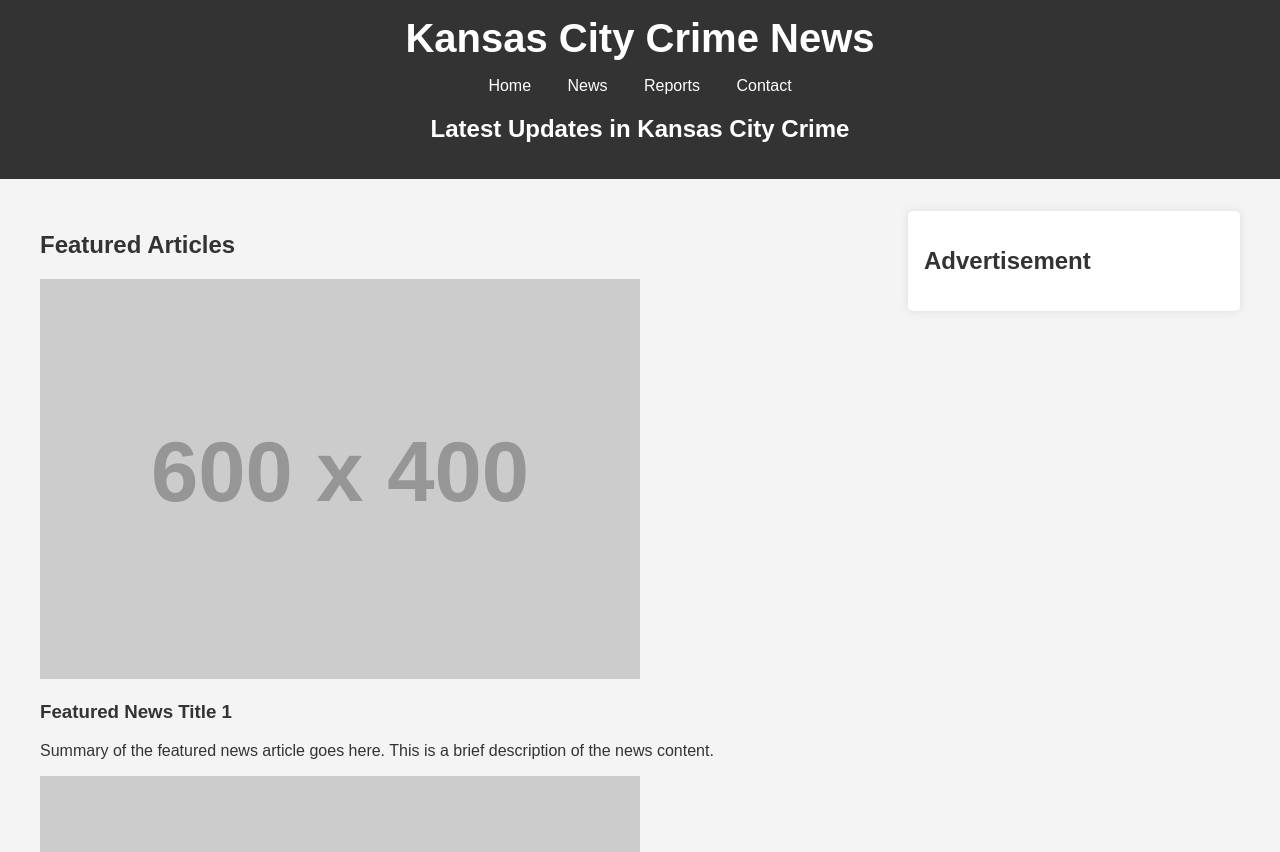
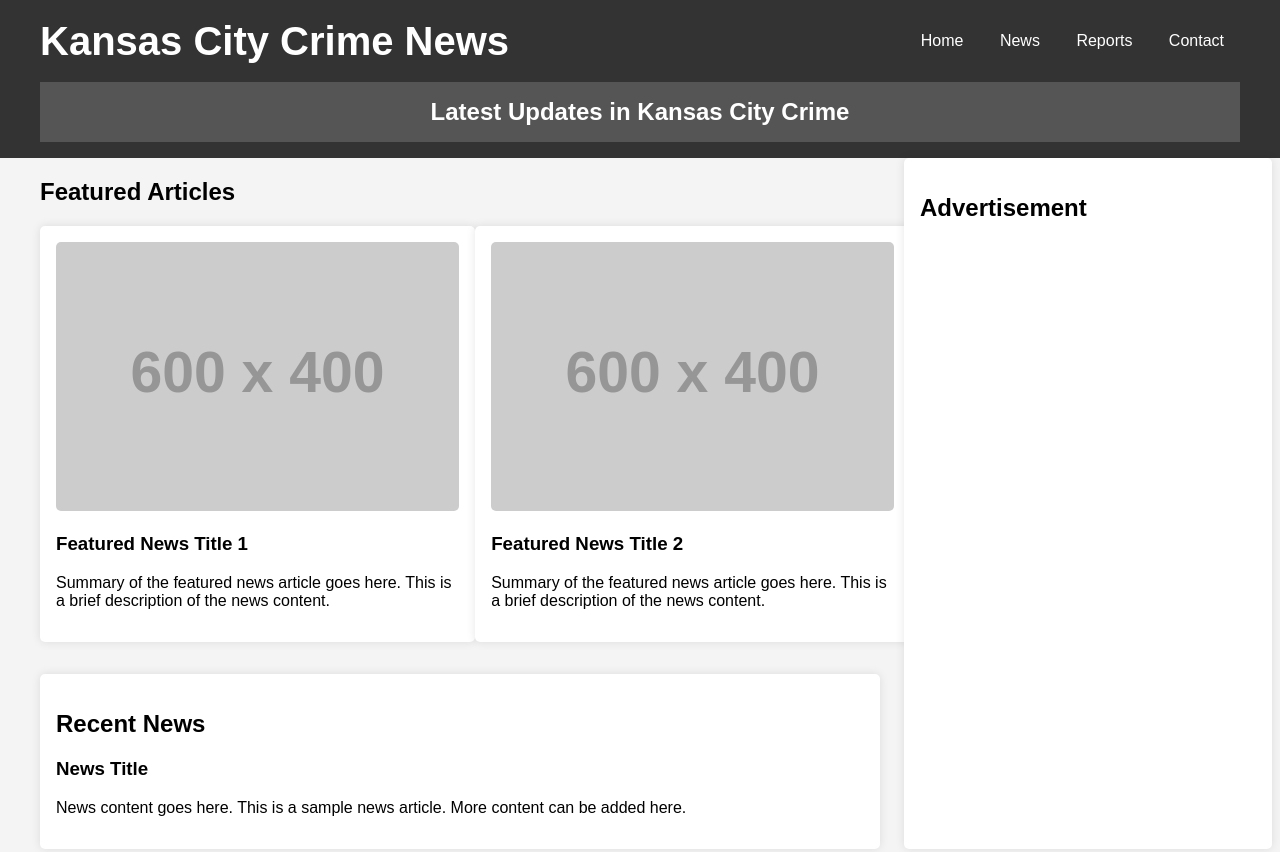
Before and after one commit to KansasCity816/JayMarcel, a plain HTML site: page index.html in a window 1280 px wide. Shown: the top 852 px of the page. Drawn offline with Linux system fonts and the light colour scheme; placeholder pictures from the web are drawn by us.

Commit message:
Update styles.css

```diff
--- a/styles.css
+++ b/styles.css
@@ -3,20 +3,24 @@ body {
     margin: 0;
     padding: 0;
     background-color: #f4f4f4;
-    color: #333;
+}
+
+.container {
+    max-width: 1200px;
+    margin: 0 auto;
+    padding: 0 1rem;
 }
 
 header {
     background-color: #333;
     color: #fff;
     padding: 1rem 0;
-    text-align: center;
 }
 
-header .container {
-    max-width: 1200px;
-    margin: 0 auto;
-    padding: 0 1rem;
+header .header-top {
+    display: flex;
+    justify-content: space-between;
+    align-items: center;
 }
 
 header h1 {
@@ -27,8 +31,6 @@ header h1 {
 nav ul {
     list-style: none;
     padding: 0;
-    margin: 1rem 0 0;
-    text-align: center;
 }
 
 nav ul li {
@@ -45,62 +47,73 @@ nav ul li a:hover {
     text-decoration: underline;
 }
 
-.container {
-    max-width: 1200px;
-    margin: 2rem auto;
-    padding: 0 1rem;
+.header-banner {
+    background-color: #555;
+    color: #fff;
+    text-align: center;
+    padding: 1rem;
+    margin-top: 1rem;
+}
+
+header h2 {
+    margin: 0;
+}
+
+main {
+    display: flex;
+    justify-content: space-between;
+    margin: 2rem 0;
 }
 
 .main-content {
-    display: flex;
-    flex-direction: column;
-    width: 70%;
-    float: left;
+    flex: 0 0 70%;
+    margin-right: 2%;
 }
 
 .sidebar {
-    width: 25%;
-    float: right;
+    flex: 0 0 28%;
     background: #fff;
     padding: 1rem;
     border-radius: 5px;
     box-shadow: 0 0 10px rgba(0, 0, 0, 0.1);
 }
 
-#featured, #latest-news {
+#featured-articles {
+    margin-bottom: 2rem;
+}
+
+.featured-grid {
+    display: flex;
+    justify-content: space-between;
+}
+
+.featured {
+    flex: 0 0 48%;
     background: #fff;
     padding: 1rem;
     border-radius: 5px;
     box-shadow: 0 0 10px rgba(0, 0, 0, 0.1);
-    margin-bottom: 2rem;
 }
 
-#featured .featured-article img,
-#latest-news .news-article img {
+.featured img {
     max-width: 100%;
     height: auto;
     border-radius: 5px;
+}
+
+#news-posts {
+    background: #fff;
+    padding: 1rem;
+    border-radius: 5px;
+    box-shadow: 0 0 10px rgba(0, 0, 0, 0.1);
+}
+
+#news-posts .post {
     margin-bottom: 1rem;
 }
 
-#latest-news .news-article {
-    display: flex;
-    flex-direction: column;
-    margin-bottom: 1.5rem;
-}
-
-#latest-news .news-article h3 {
+#news-posts .post h3 {
     margin-top: 0;
-}
-
-#latest-news .news-article a {
-    color: #007BFF;
-    text-decoration: none;
-    margin-top: auto;
-}
-
-#latest-news .news-article a:hover {
-    text-decoration: underline;
 }
 
 footer {
@@ -108,7 +121,7 @@ footer {
     color: #fff;
     text-align: center;
     padding: 1rem 0;
-    clear: both;
+    margin-top: 2rem;
 }
 
 footer .container {
```
